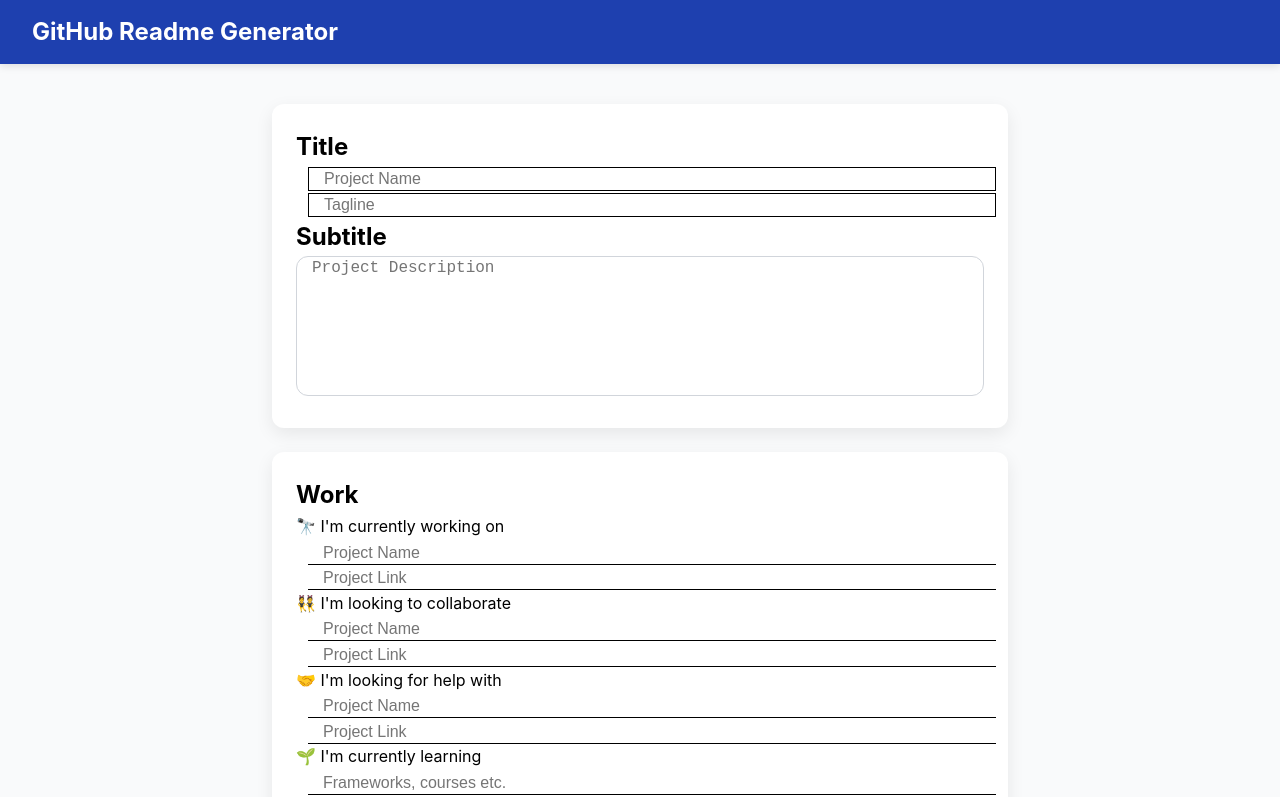
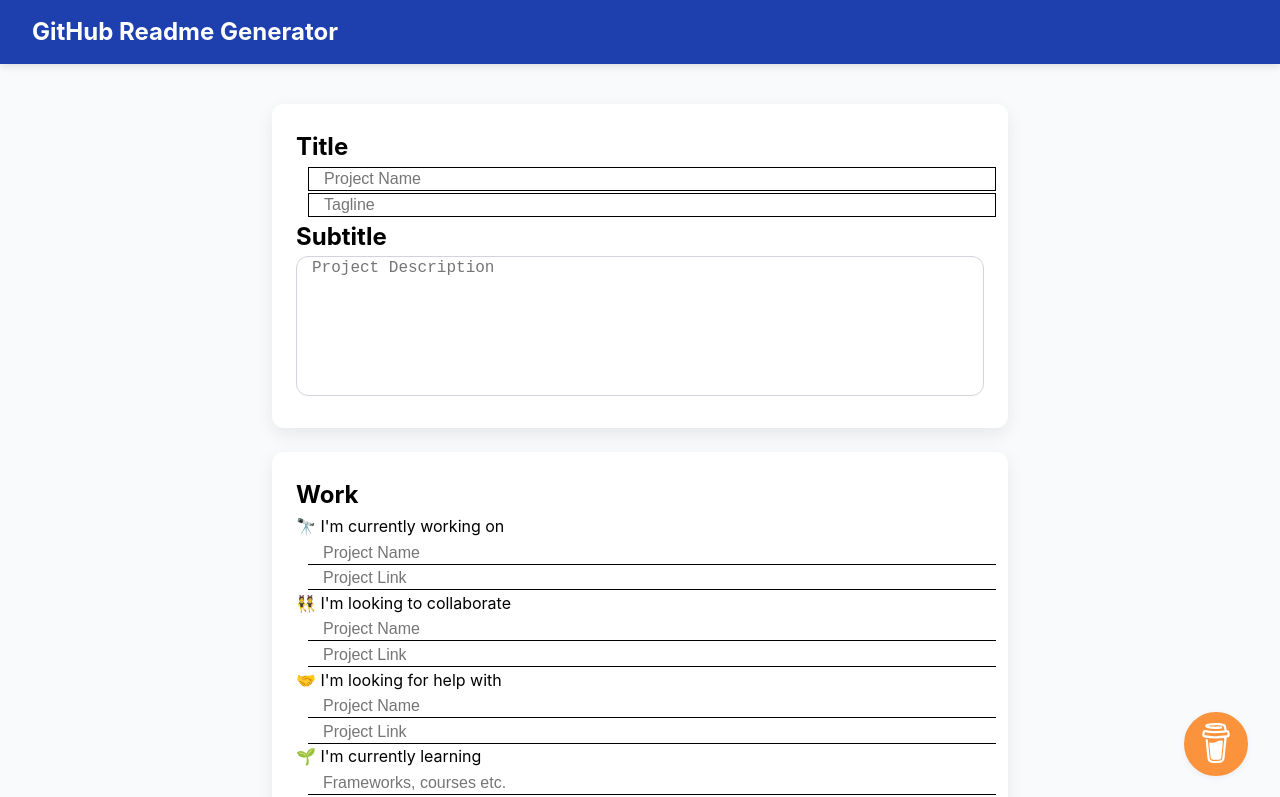
Before and after one commit to raunak0400/Readme-Generator, a React (Vite) app in the folder github-readme-generator/: page / in a window 1280 px wide. Shown: the top 797 px of the page. Built offline with nearby package versions, Linux system fonts and the light colour scheme.

Commit message:
Add Buy Me a Coffee feature with modal and payment methods

```diff
--- a/github-readme-generator/src/components/SocialSection.jsx
+++ b/github-readme-generator/src/components/SocialSection.jsx
@@ -1,4 +1,6 @@
 import React from "react";
+import { SiBuymeacoffee } from "react-icons/si";
+
 // Importing icons from react-icons
 import {
   FaGithub, FaTwitter, FaDev, FaCodepen, FaStackOverflow, FaLinkedin, FaFacebook, FaInstagram,
@@ -39,6 +41,22 @@ const SocialsSection = ({ formData, setFormData }) => {
     });
   };
 
+  // State for modal visibility
+  const [showModal, setShowModal] = React.useState(false);
+
+  // Example payment methods (add your own as needed)
+  const paymentMethods = [
+    {
+      name: "UPI",
+      details: "abhijeetbhale7-2@okaxis",
+      icon: <SiBuymeacoffee size={32} />,
+      description: "Scan the QR or use the UPI ID to pay.",
+      qr: "https://api.qrserver.com/v1/create-qr-code/?size=200x200&data=upi://pay?pa=abhijeetbhale7-2@okaxis",
+    },
+    // Add more payment methods here if needed
+    // { name: "PayPal", details: "your-paypal-link", icon: <FaPaypal />, ... }
+  ];
+
   return (
     <div className="mb-6" id="socials">
       <h2 className="text-xl font-bold mb-2">Socials</h2>
@@ -59,6 +77,72 @@ const SocialsSection = ({ formData, setFormData }) => {
           </div>
         ))}
       </div>
+
+      {/* Buy Me a Coffee Modal */}
+      {showModal && (
+        <div
+          className="fixed inset-0 flex items-center justify-center bg-black bg-opacity-50 z-50"
+          style={{ backdropFilter: "blur(2px)" }}
+        >
+          <div className="bg-white rounded-lg shadow-lg p-6 max-w-sm w-full relative">
+            <button
+              className="absolute top-2 right-2 text-gray-500 hover:text-gray-700 text-2xl"
+              onClick={() => setShowModal(false)}
+              aria-label="Close"
+            >
+              &times;
+            </button>
+            <h3 className="text-lg font-bold mb-4">Support Me</h3>
+            {paymentMethods.map((method) => (
+              <div key={method.name} className="mb-4 flex flex-col items-center">
+                <div className="flex items-center gap-2 mb-2">
+                  {method.icon}
+                  <span className="font-semibold">{method.name}</span>
+                </div>
+                <div className="mb-2 text-sm text-gray-700">{method.description}</div>
+                {method.qr && (
+                  <img src={method.qr} alt={`${method.name} QR`} className="mb-2 w-32 h-32" />
+                )}
+                <div className="text-xs text-gray-600 break-all">{method.details}</div>
+              </div>
+            ))}
+          </div>
+        </div>
+      )}
+
+      {/* Sticky Buy Me a Coffee Button */}
+      {!showModal && (
+        <div
+          style={{
+            position: "fixed",
+            bottom: "24px",
+            right: "24px",
+            zIndex: 1000,
+          }}
+        >
+          <button
+            type="button"
+            className="bg-orange-500 text-white font-semibold w-16 h-16 flex items-center justify-center shadow-lg text-3xl border"
+            style={{
+              borderWidth: "4px",
+              borderColor: "#fb923c",
+              borderRadius: "50%",
+              width: "64px",
+              height: "64px",
+              aspectRatio: "1/1",
+              marginRight: "56px",
+              backgroundColor: "#fb923c",
+              color: "#fff",
+            }}
+            onClick={() => setShowModal(true)}
+            title="Buy me a coffee"
+          >
+            <span>
+              <SiBuymeacoffee size={40} />
+            </span>
+          </button>
+        </div>
+      )}
     </div>
   );
 };
```
